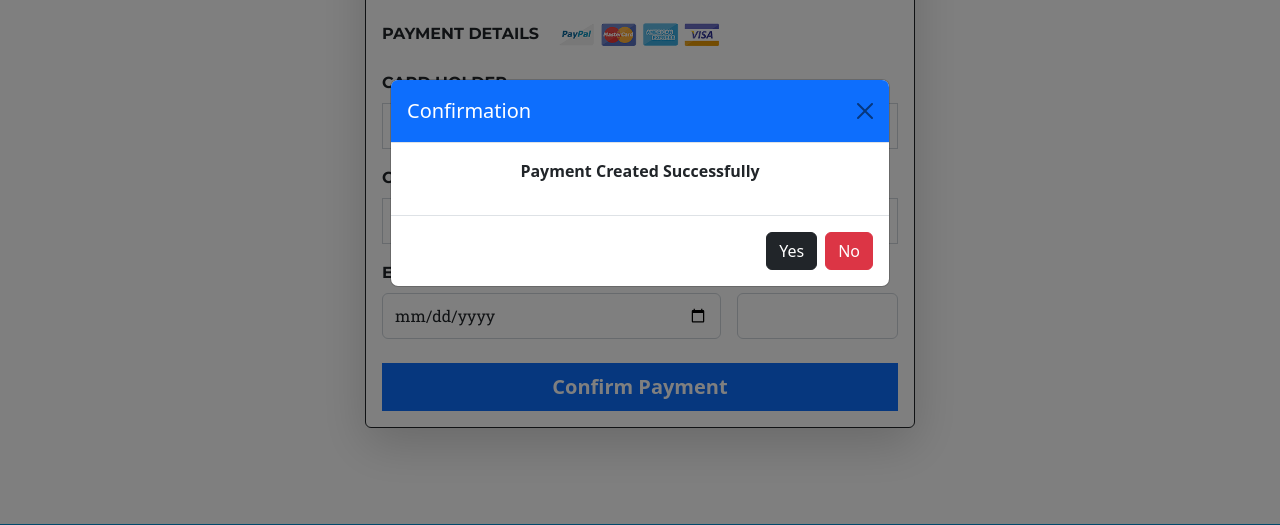
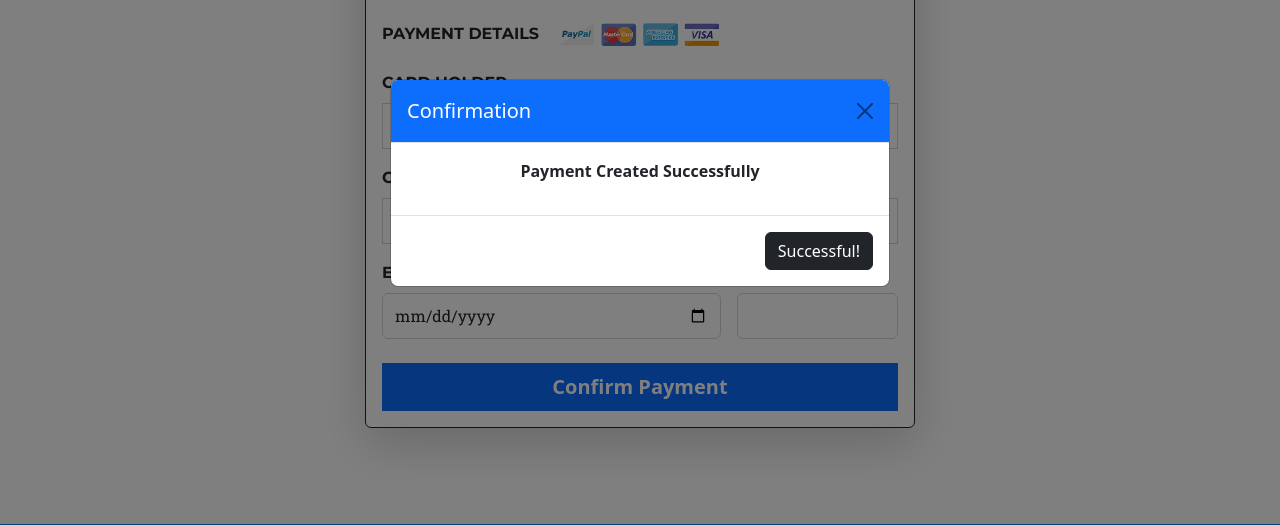
Before and after one commit to harvz47/Group_8_Project, a plain HTML site: page Payment.html in a window 1280 px wide. Both pictures are taken after a click on the button "Confirm Payment". Shown: the part 217-742 px from the top of the page. Drawn offline with nearby package versions, Linux system fonts and the light colour scheme; a script that the page names is missing.

Commit message:
Update Payment.html

```diff
--- a/Payment.html
+++ b/Payment.html
@@ -97,9 +97,8 @@
                                         <div class="modal-footer">
                                             <button class="btn btn-dark" type="button"><a
                                                     class="text-white text-decoration-none"
-                                                    href="index.html">Yes</button></a>
-                                            <button class="btn btn-danger" type="button"
-                                                data-bs-dismiss="modal">No</button>
+                                                    href="index.html">Successful!</button></a>
+
                                         </div>
                                     </div>
                                 </div>
```
